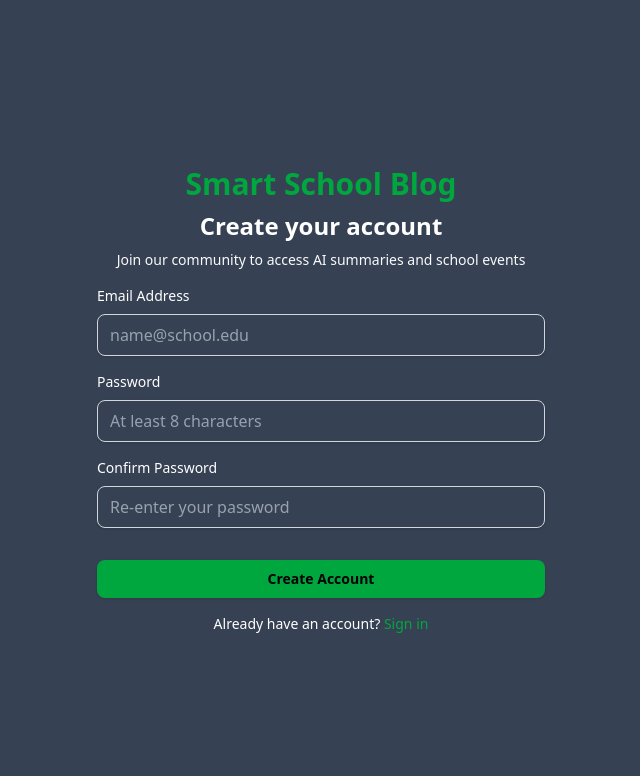
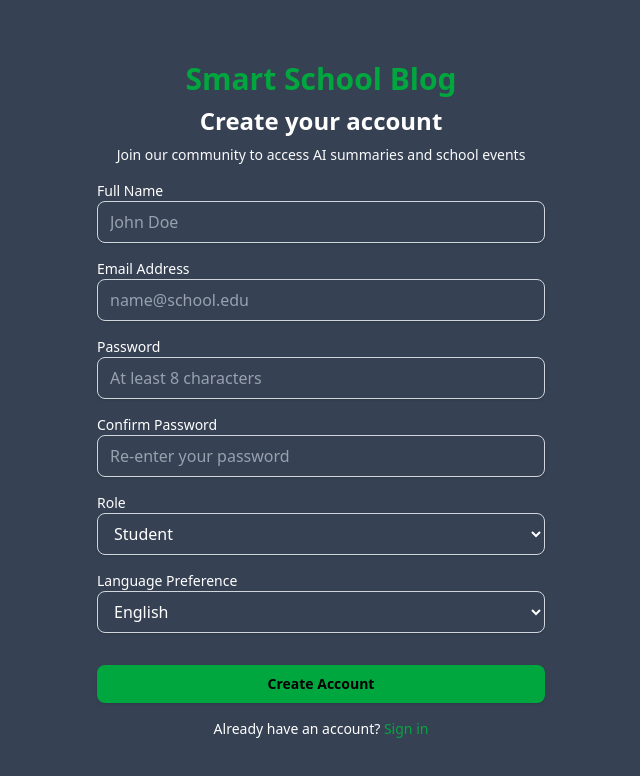
Before and after one commit to Nick-Lemy/smart-school-blog, a Next.js app: page /auth/register in a window 1280 px wide. Shown: the top 776 px of the page, without its empty margins (319-959 px from the left). Built offline with nearby package versions, Linux system fonts and the light colour scheme; no server answers.

Commit message:
feat: add register

```diff
--- a/src/app/auth/register/page.tsx
+++ b/src/app/auth/register/page.tsx
@@ -1,26 +1,64 @@
 "use client";
+
+import { useState } from "react";
 import Link from "next/link";
 import { useRouter } from "next/navigation";
+import api from "@/lib/utils";
 
 export default function RegisterPage() {
   const router = useRouter();
 
-  const handleSubmit = (e: { preventDefault: () => void }) => {
+  const [formData, setFormData] = useState({
+    name: "",
+    email: "",
+    password: "",
+    confirmPassword: "",
+    role: "student",
+    languagePreference: "Eng",
+  });
+
+  const [error, setError] = useState<string | null>(null);
+
+  const handleChange = (
+    e: React.ChangeEvent<HTMLInputElement | HTMLSelectElement>
+  ) => {
+    setFormData((prev) => ({
+      ...prev,
+      [e.target.name]: e.target.value,
+    }));
+  };
+
+  const handleSubmit = async (e: React.FormEvent) => {
     e.preventDefault();
-    router.push("/home/dashboard");
+    setError(null);
+
+    if (formData.password !== formData.confirmPassword) {
+      setError("Passwords do not match.");
+      return;
+    }
+
+    try {
+      await api.post("/auth/register", {
+        name: formData.name,
+        email: formData.email,
+        password: formData.password,
+        role: formData.role,
+        languagePreference: formData.languagePreference,
+      });
+
+      router.push("/auth/login");
+    } catch (err) {
+      setError(err.response?.data?.message || "Registration failed.");
+    }
   };
 
   return (
     <div className="min-h-dvh flex items-center justify-center bg-gray-700 px-6 sm:px-6 lg:px-8">
       <div className="w-full max-w-md space-y-4">
         <div className="flex flex-col items-center gap-2">
-          {/* Simple Logo Placeholder */}
-          <div className="flex flex-col items-center">
-            <h1 className="text-3xl font-bold text-green-600">
-              Smart School Blog
-            </h1>
-          </div>
-
+          <h1 className="text-3xl font-bold text-green-600">
+            Smart School Blog
+          </h1>
           <div className="text-center">
             <h2 className="text-2xl font-bold text-white">
               Create your account
@@ -33,10 +71,28 @@ export default function RegisterPage() {
 
         <form className="mt-4 space-y-6" onSubmit={handleSubmit}>
           <div className="space-y-4">
-            <div className="space-y-2">
+            <div>
+              <label
+                htmlFor="name"
+                className="block text-sm text-white font-medium"
+              >
+                Full Name
+              </label>
+              <input
+                id="name"
+                name="name"
+                required
+                value={formData.name}
+                onChange={handleChange}
+                placeholder="John Doe"
+                className="appearance-none block w-full text-white px-3 py-2 border border-gray-300 rounded-md shadow-sm placeholder-gray-400 bg-transparent focus:outline-none focus:ring-blue-500 focus:border-blue-500"
+              />
+            </div>
+
+            <div>
               <label
                 htmlFor="email"
-                className="block text-sm text-white font-medium "
+                className="block text-sm text-white font-medium"
               >
                 Email Address
               </label>
@@ -44,17 +100,18 @@ export default function RegisterPage() {
                 id="email"
                 name="email"
                 type="email"
-                autoComplete="email"
                 required
+                value={formData.email}
+                onChange={handleChange}
                 placeholder="name@school.edu"
-                className="appearance-none block w-full text-white px-3 py-2 border border-gray-300 rounded-md shadow-sm placeholder-gray-400 focus:outline-none focus:ring-blue-500 focus:border-blue-500"
+                className="appearance-none block w-full text-white px-3 py-2 border border-gray-300 rounded-md shadow-sm placeholder-gray-400 bg-transparent focus:outline-none focus:ring-blue-500 focus:border-blue-500"
               />
             </div>
 
-            <div className="space-y-2">
+            <div>
               <label
                 htmlFor="password"
-                className="block text-white text-sm font-medium "
+                className="block text-sm text-white font-medium"
               >
                 Password
               </label>
@@ -62,17 +119,18 @@ export default function RegisterPage() {
                 id="password"
                 name="password"
                 type="password"
-                autoComplete="new-password"
                 required
+                value={formData.password}
+                onChange={handleChange}
                 placeholder="At least 8 characters"
-                className="appearance-none block w-full text-white px-3 py-2 border border-gray-300 rounded-md shadow-sm placeholder-gray-400 focus:outline-none focus:ring-blue-500 focus:border-blue-500"
+                className="appearance-none block w-full text-white px-3 py-2 border border-gray-300 rounded-md shadow-sm placeholder-gray-400 bg-transparent focus:outline-none focus:ring-blue-500 focus:border-blue-500"
               />
             </div>
 
-            <div className="space-y-2">
+            <div>
               <label
                 htmlFor="confirmPassword"
-                className="block text-white text-sm font-medium "
+                className="block text-sm text-white font-medium"
               >
                 Confirm Password
               </label>
@@ -80,13 +138,54 @@ export default function RegisterPage() {
                 id="confirmPassword"
                 name="confirmPassword"
                 type="password"
-                autoComplete="new-password"
                 required
+                value={formData.confirmPassword}
+                onChange={handleChange}
                 placeholder="Re-enter your password"
-                className="appearance-none block w-full text-white px-3 py-2 border border-gray-300 rounded-md shadow-sm placeholder-gray-400 focus:outline-none focus:ring-blue-500 focus:border-blue-500"
+                className="appearance-none block w-full text-white px-3 py-2 border border-gray-300 rounded-md shadow-sm placeholder-gray-400 bg-transparent focus:outline-none focus:ring-blue-500 focus:border-blue-500"
               />
             </div>
+
+            <div>
+              <label
+                htmlFor="role"
+                className="block text-sm text-white font-medium"
+              >
+                Role
+              </label>
+              <select
+                id="role"
+                name="role"
+                value={formData.role}
+                onChange={handleChange}
+                className="block w-full text-white px-3 py-2 border border-gray-300 rounded-md bg-transparent shadow-sm placeholder-gray-400 focus:outline-none focus:ring-blue-500 focus:border-blue-500"
+              >
+                <option value="student">Student</option>
+                <option value="teacher">Teacher</option>
+              </select>
+            </div>
+
+            <div>
+              <label
+                htmlFor="languagePreference"
+                className="block text-sm text-white font-medium"
+              >
+                Language Preference
+              </label>
+              <select
+                id="languagePreference"
+                name="languagePreference"
+                value={formData.languagePreference}
+                onChange={handleChange}
+                className="block w-full text-white px-3 py-2 border border-gray-300 rounded-md bg-transparent shadow-sm placeholder-gray-400 focus:outline-none focus:ring-blue-500 focus:border-blue-500"
+              >
+                <option value="Eng">English</option>
+                <option value="Fr">French</option>
+              </select>
+            </div>
           </div>
+
+          {error && <p className="text-red-500 text-sm">{error}</p>}
 
           <div className="pt-2">
             <button
--- a/src/app/home/layout.tsx
+++ b/src/app/home/layout.tsx
@@ -17,7 +17,7 @@ export default function HomeLayout({
     if (!isLoading && !isAuthenticated) {
       router.replace("/auth/login");
     }
-  }, [isAuthenticated, isLoading]);
+  }, [isAuthenticated, isLoading, router]);
 
   if (isLoading)
     return (
```
